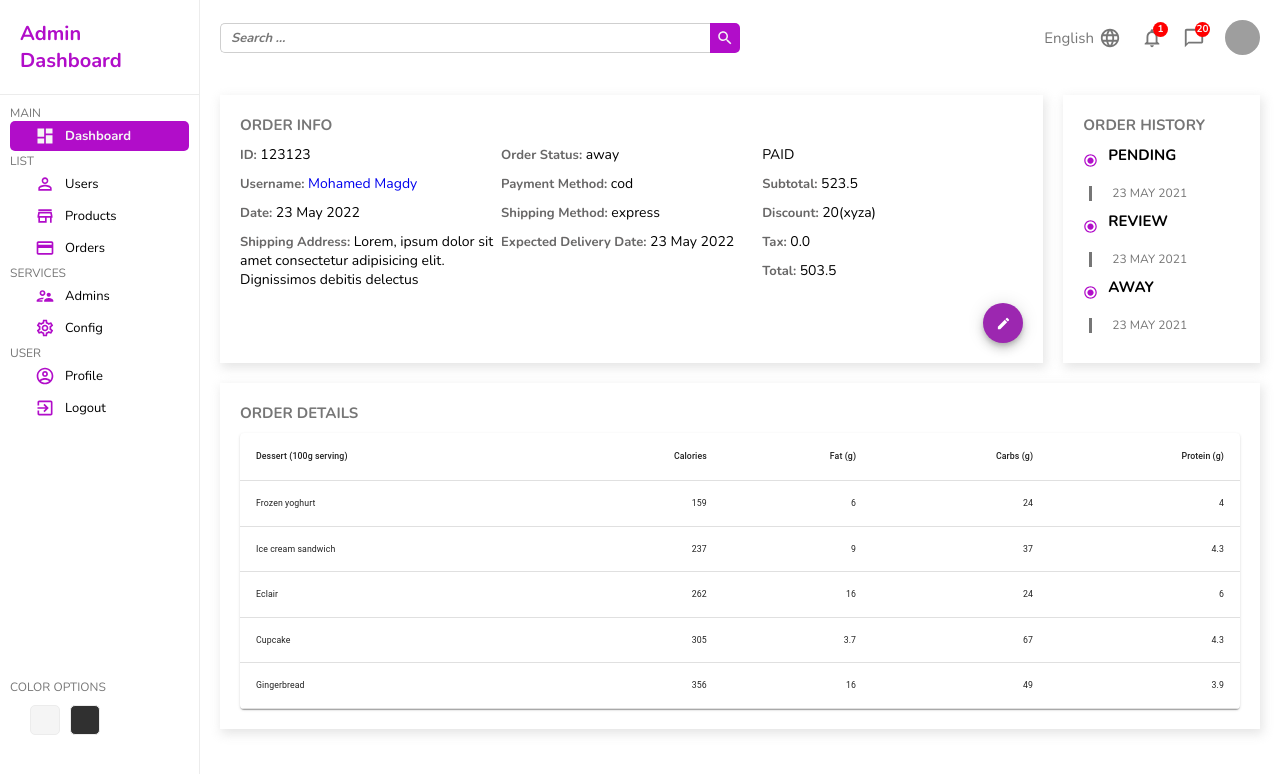
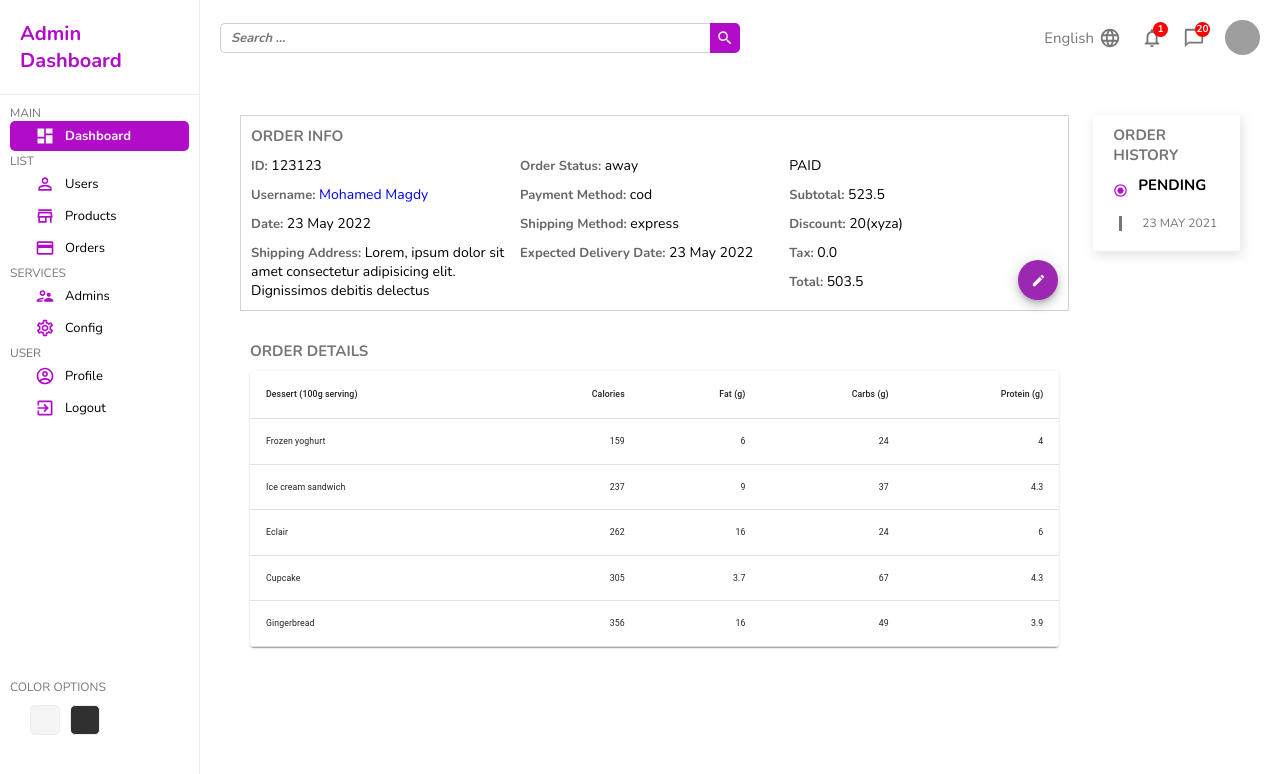
Before and after one commit to eldoghry/react-dashboard, a React (Create React App) app: page /orders/1 in a window 1280 px wide. Shown: the top 774 px of the page. Built offline with nearby package versions, Linux system fonts and the light colour scheme; grey boxes are pictures that could not be loaded.

Commit message:
add mui grid to order single page

```diff
--- a/src/components/order/Order.jsx
+++ b/src/components/order/Order.jsx
@@ -3,11 +3,20 @@ import { makeStyles } from "@material-ui/core/styles";
 import VerticalStepper from "../ui/VerticalStepper";
 import BasicTable from "../table/BasicTable";
 import Stepper from "../ui/Stepper";
-import { Fab } from "@mui/material";
+import { Fab, Paper } from "@mui/material";
 import EditIcon from "@mui/icons-material/Edit";
 import { Link } from "react-router-dom";
+import Grid from "@material-ui/core/Grid";
+
+const useStyles = makeStyles((theme) => ({
+  paper: {
+    padding: theme.spacing(3),
+  },
+}));
 
 function Order() {
+  const classes = useStyles();
+
   const orderHistory = {
     pending: Date.now(),
     review: Date.now(),
@@ -15,7 +24,15 @@ function Order() {
 
   return (
     <div className="order">
-      <div className="top">
+      <Grid
+        container
+        spacing={3}
+        justifyContent="space-between"
+        alignItems="flex-start"
+      >
+        {/* LEFT CONTAINER */}
+        <Grid item xs={10}>
+          <Grid item xs={12} className="top">
             <div className="left">
               <h1 className="title">order info</h1>
               <div className="groups">
@@ -103,15 +120,22 @@ function Order() {
                 </Fab>
               </div>
             </div>
+          </Grid>
+
+          <Grid item xs={12} className="bottom">
+            <BasicTable title="order details" />
+          </Grid>
+        </Grid>
+
+        {/* RIGHT CONTAINER */}
+        <Grid item xs={2}>
           <div className="right">
             <h1 className="title">Order History</h1>
             {/* <VerticalStepper history={orderHistory} /> */}
             <Stepper />
           </div>
-      </div>
-      <div className="bottom">
-        <BasicTable title="order details" />
-      </div>
+        </Grid>
+      </Grid>
     </div>
   );
 }
--- a/src/components/order/order.scss
+++ b/src/components/order/order.scss
@@ -1,19 +1,23 @@
 .order {
-  display: flex;
-  flex-direction: column;
-  gap: 20px;
+  padding: 20px;
+  // display: flex;
+  // flex-direction: column;
+  // gap: 20px;
 
   .top {
-    width: 100%;
-    gap: 20px;
-    display: flex;
+    // width: 100%;
+    // gap: 20px;
+    // display: flex;
 
     .left {
-      flex: 5;
-      padding: 20px;
-      -webkit-box-shadow: 2px 4px 10px 1px rgba(0, 0, 0, 0.47);
-      box-shadow: 2px 4px 10px 1px rgba(201, 201, 201, 0.47);
+      // background-color: yellow;
+      // -webkit-box-shadow: 2px 4px 10px 1px rgba(0, 0, 0, 0.47);
+      // box-shadow: 2px 4px 10px 1px rgba(201, 201, 201, 0.47);
+      border: 1px solid lightgray;
+      height: 100%;
+      padding: 10px;
       position: relative;
+      margin-bottom: 20px;
 
       .title {
         margin-bottom: 10px;
@@ -21,21 +25,22 @@
 
       .editBtn {
         position: absolute;
-        bottom: 20px;
-        right: 20px;
+        bottom: 10px;
+        right: 10px;
       }
 
       .groups {
         width: 100%;
+        height: 100%;
         display: flex;
         align-items: flex-start;
 
         .group {
+          height: 100%;
           flex: 1;
           display: flex;
           flex-direction: column;
           gap: 10px;
-
           .item {
             label {
               font-size: 1.3rem;
@@ -51,22 +56,21 @@
         }
       }
     }
-
-    .right {
-      flex: 1;
-      padding: 20px;
-      -webkit-box-shadow: 2px 4px 10px 1px rgba(0, 0, 0, 0.47);
-      box-shadow: 2px 4px 10px 1px rgba(201, 201, 201, 0.47);
-
-      .title {
-        margin-bottom: 10px;
-      }
-    }
   }
 
   .bottom {
-    padding: 20px;
+    padding: 10px;
+    // -webkit-box-shadow: 2px 4px 10px 1px rgba(0, 0, 0, 0.47);
+    // box-shadow: 2px 4px 10px 1px rgba(201, 201, 201, 0.47);
+  }
+
+  .right {
+    padding: 10px 20px;
     -webkit-box-shadow: 2px 4px 10px 1px rgba(0, 0, 0, 0.47);
     box-shadow: 2px 4px 10px 1px rgba(201, 201, 201, 0.47);
+
+    .title {
+      margin-bottom: 10px;
+    }
   }
 }
--- a/src/components/ui/Stepper.jsx
+++ b/src/components/ui/Stepper.jsx
@@ -11,22 +11,6 @@ function Stepper() {
         </span>
         <span className="stepDate">23 May 2021</span>
       </div>
-
-      <div className="step">
-        <span className="stepTitle">
-          <RadioButtonCheckedIcon className="icon" />
-          <span className="title">review</span>
-        </span>
-        <span className="stepDate">23 May 2021</span>
-      </div>
-
-      <div className="step">
-        <span className="stepTitle">
-          <RadioButtonCheckedIcon className="icon" />
-          <span className="title">away</span>
-        </span>
-        <span className="stepDate">23 May 2021</span>
-      </div>
     </div>
   );
 }
```
Lines whose indentation alone changed are shown as unchanged.
